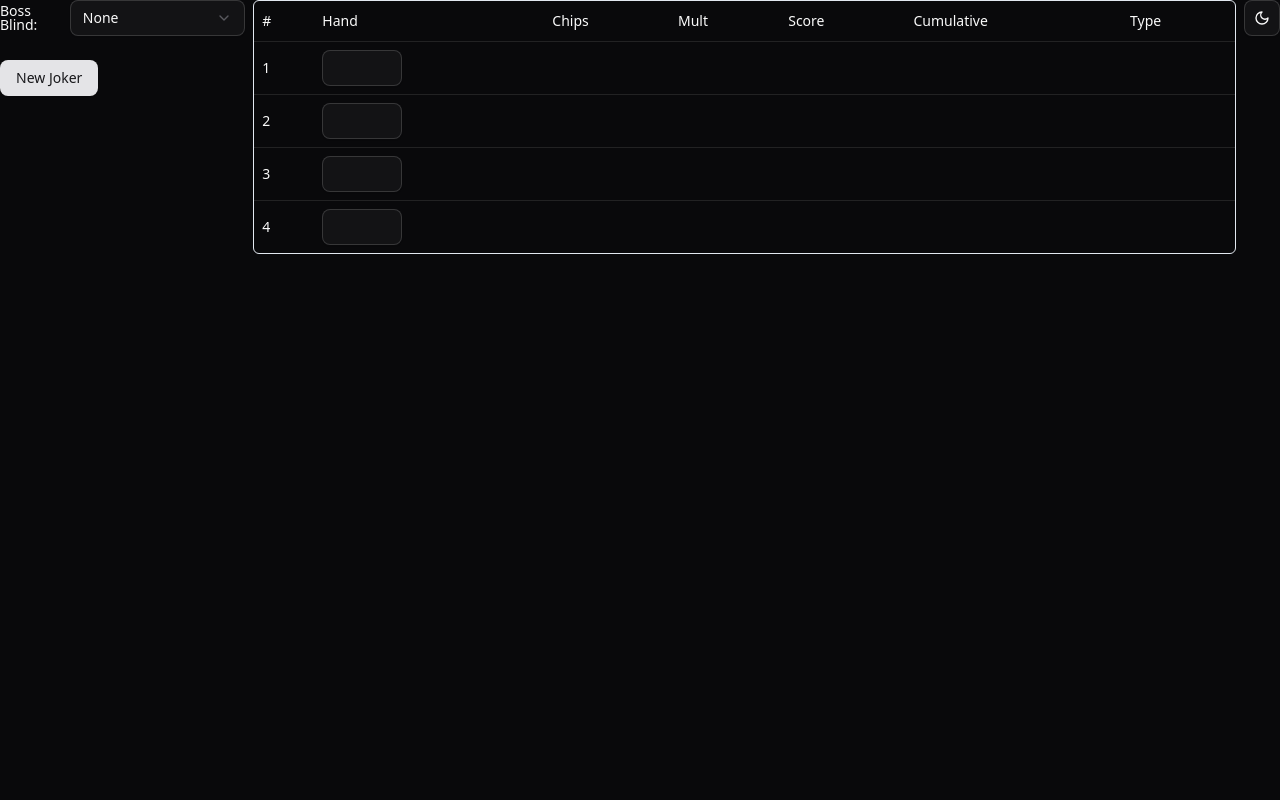
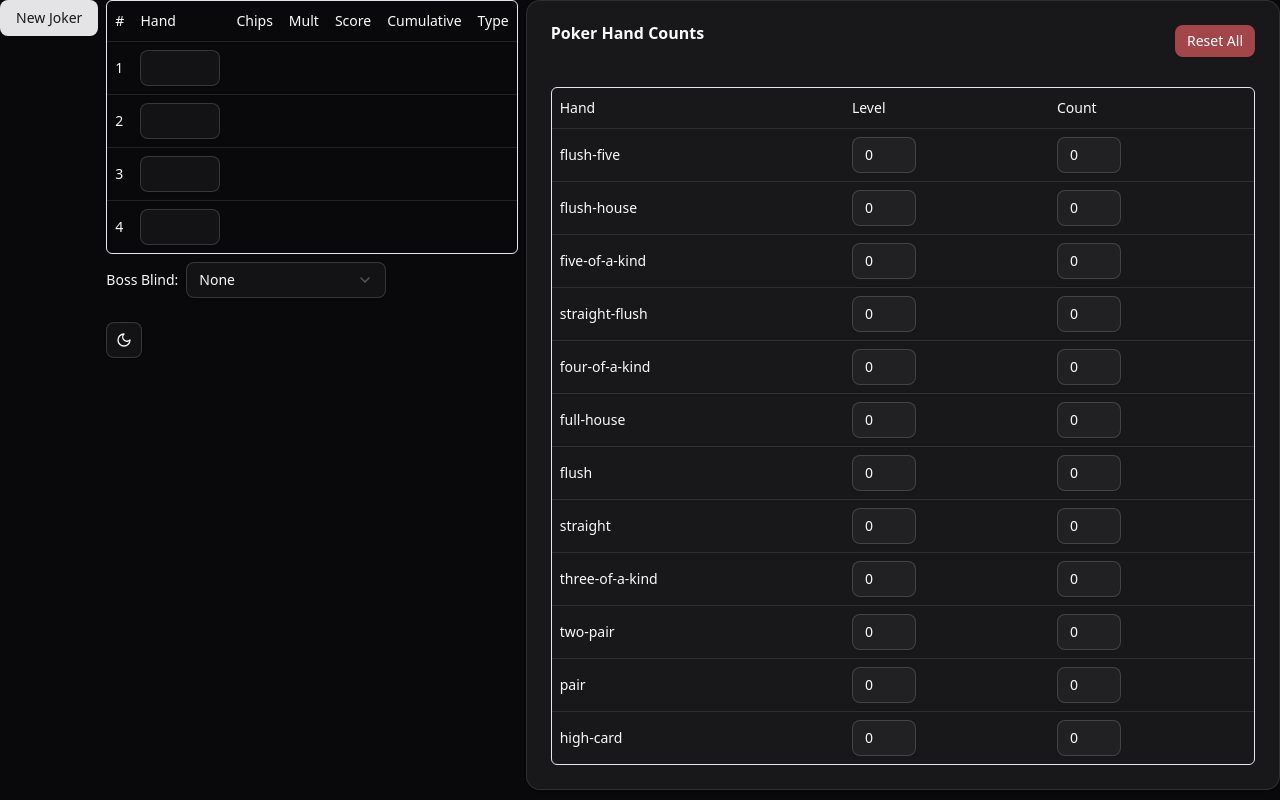
Before and after one commit to CharlesTaylor7/balatro-calculator, a React (Vite) app: page / in a window 1280 px wide. Built offline with nearby package versions, Linux system fonts and the light colour scheme.

Commit message:
Vibe coding

```diff
--- a/package.json
+++ b/package.json
@@ -21,6 +21,7 @@
     "@radix-ui/react-select": "^2.1.7",
     "@radix-ui/react-slot": "^1.2.0",
     "@tailwindcss/vite": "^4.1.3",
+    "@zod/mini": "4.0.0-beta.0",
     "class-variance-authority": "^0.7.1",
     "clsx": "^2.1.1",
     "lodash": "^4.17.21",
--- a/src/App.tsx
+++ b/src/App.tsx
@@ -1,21 +1,24 @@
 import { JokerList } from "@/JokerList";
 import { Rounds } from "@/Rounds";
-import { HandInfo } from "@/HandInfo";
 import { ModeToggle } from "./components/mode-toggle";
 import { BossBlindSelector } from "./components/boss-blind-selector";
+import { HandCountTable } from "./components/hand-planet-table";
 
 export default function App() {
   return (
     <>
-      <div className="flex items-start justify-between gap-2">
+      <div className="flex items-start justify-start gap-2">
         <div className="flex flex-col gap-2">
-          <BossBlindSelector />
           <JokerList />
         </div>
-        <Rounds />
-        <ModeToggle />
+
+        <div className="flex flex-col gap-2">
+          <Rounds />
+          <BossBlindSelector />
+          <ModeToggle />
+        </div>
+        <HandCountTable />
       </div>
-      <HandInfo />
     </>
   );
 }
--- a/src/HandInfo.tsx
+++ /dev/null
@@ -1,6 +0,0 @@
-import { useAppState } from "@/store";
-
-export function HandInfo() {
-  const { handInfo } = useAppState();
-  return null;
-}
--- a/src/JokerList.tsx
+++ b/src/JokerList.tsx
@@ -11,7 +11,7 @@ import {
   SelectItem,
   SelectValue,
 } from "@/components/ui/select";
-import { Joker, JOKERS } from "@/calculator";
+import { Joker, JOKERS, displayCounter } from "@/calculator";
 import {
   DndContext,
   closestCenter,
@@ -45,7 +45,7 @@ export function JokerList() {
     }),
     useSensor(KeyboardSensor, {
       coordinateGetter: sortableKeyboardCoordinates,
-    }),
+    })
   );
 
   const { jokers, pushJoker, setJokers } = useAppState();
@@ -136,7 +136,8 @@ function JokerComponent({ joker, index }: JokerProps) {
       </CardHeader>
       <CardContent>
         {joker.vars.kind === "counter" && (
-          <>
+          <div className="mb-3">
+            <div className="flex flex-row gap-2 items-center mb-1">
               <Label htmlFor={counterId}>Counter</Label>
               <Input
                 className="w-20"
@@ -144,12 +145,17 @@ function JokerComponent({ joker, index }: JokerProps) {
                 type="number"
                 value={joker.vars.counter}
                 onChange={(e) =>
-                updateJoker(index, "vars", { counter: e.target.value })
+                  updateJoker(index, "vars", {
+                    counter: Number(e.target.value),
+                  })
                 }
               />
-          </>
+            </div>
+            <div className="text-sm font-medium text-muted-foreground">
+              {displayCounter(joker.vars)}
+            </div>
+          </div>
         )}
-        {/* Photograph joker has no UI controls */}
         <div className="flex flex-row gap-2 items-center">
           <Label htmlFor={chipsId}>Chips</Label>
           <Input
--- a/src/calculator.ts
+++ b/src/calculator.ts
@@ -25,12 +25,11 @@ type ScoringContext = Score & {
 // Define a discriminated union for joker variants
 export type JokerVariant = CounterJoker | PhotographJoker | SimpleJoker;
 
-// Counter jokers have a counter and display function
+// Counter jokers have a counter
 export interface CounterJoker {
   kind: "counter";
   name: CounterJokerName;
   counter: number;
-  display(): string;
 }
 
 // Photograph joker has a photograph boolean
@@ -136,9 +135,6 @@ export function newJoker(name: string | null): Joker {
           kind: "counter",
           name,
           counter: 20,
-          display: function () {
-            return `+${this.counter} chips`;
-          },
         },
       };
 
@@ -159,9 +155,7 @@ export function newJoker(name: string | null): Joker {
           kind: "counter",
           name,
           counter: 0,
-          display: function () {
-            return `+${this.counter} mult`;
-          },
+
         },
       };
 
@@ -172,9 +166,6 @@ export function newJoker(name: string | null): Joker {
           kind: "counter",
           name,
           counter: 0,
-          display: function () {
-            return `x${0.2 * this.counter} mult`;
-          },
         },
       };
 
@@ -185,9 +176,6 @@ export function newJoker(name: string | null): Joker {
           kind: "counter",
           name,
           counter: 0,
-          display: function () {
-            return `+${this.counter} mult`;
-          },
         },
       };
 
@@ -198,9 +186,6 @@ export function newJoker(name: string | null): Joker {
           kind: "counter",
           name,
           counter: 0,
-          display: function () {
-            return `+${4 * this.counter} chips`;
-          },
         },
       };
 
@@ -211,9 +196,6 @@ export function newJoker(name: string | null): Joker {
           kind: "counter",
           name,
           counter: 0,
-          display: function () {
-            return `+${15 * this.counter} chips`;
-          },
         },
       };
 
@@ -383,7 +365,7 @@ export function scoreRounds(
     chips: 0,
     mult: 0,
     handInfo: cloneDeep(state.handInfo),
-    jokers: state.jokers,
+    jokers: cloneDeep(state.jokers),
     pareidolia: state.jokers.some((j) => j.vars.name === "Pareidolia"),
     splash: state.jokers.some((j) => j.vars.name === "Splash"),
     bossBlind: state.bossBlind,
@@ -442,6 +424,28 @@ function isFaceCard(rank: Rank, context: ScoringContext) {
 }
 
 // Apply boss blind debuffs to cards in a hand
+// Display function for counter jokers
+export function displayCounter(joker: CounterJoker): string {
+  const { name, counter } = joker;
+
+  switch (name) {
+    case "Ice Cream":
+      return `+${5 * counter} chips`;
+    case "Green Joker":
+      return `+${counter} mult`;
+    case "Ride The Bus":
+      return `+${counter} mult`;
+    case "Obelisk":
+      return `x${(0.2 * counter).toFixed(1)} mult`;
+    case "Square Joker":
+      return `+${4 * counter} chips`;
+    case "Runner":
+      return `+${15 * counter} chips`;
+    default:
+      return `${counter}`;
+  }
+}
+
 function applyBossBlindDebuffs(context: ScoringContext, cards: Card[]): void {
   if (!context.bossBlind) return;
 
@@ -449,27 +453,32 @@ function applyBossBlindDebuffs(context: ScoringContext, cards: Card[]): void {
     // Check if this card should be debuffed based on the boss blind
     switch (context.bossBlind) {
       case "The Club":
-        if (card.suit === "C") {
+        // Debuff if suit is Club, Wild, or null/undefined (unknown)
+        if (card.suit === "C" || card.suit === "W" || card.suit == null) {
           card.debuffed = true;
         }
         break;
       case "The Goad":
-        if (card.suit === "S") {
+        // Debuff if suit is Spade, Wild, or null/undefined (unknown)
+        if (card.suit === "S" || card.suit === "W" || card.suit == null) {
           card.debuffed = true;
         }
         break;
       case "The Window":
-        if (card.suit === "D") {
+        // Debuff if suit is Diamond, Wild, or null/undefined (unknown)
+        if (card.suit === "D" || card.suit === "W" || card.suit == null) {
           card.debuffed = true;
         }
         break;
       case "The Head":
-        if (card.suit === "H") {
+        // Debuff if suit is Heart, Wild, or null/undefined (unknown)
+        if (card.suit === "H" || card.suit === "W" || card.suit == null) {
           card.debuffed = true;
         }
         break;
       case "The Plant":
-        if (card.rank === "J" || card.rank === "Q" || card.rank === "K") {
+        // Debuff if card is a face card (J, Q, K) or if pareidolia is active
+        if (isFaceCard(card.rank, context)) {
           card.debuffed = true;
         }
         break;
--- /dev/null
+++ b/src/components/hand-planet-table.tsx
@@ -0,0 +1,74 @@
+import { useAppState } from "@/store";
+import { Input } from "@/components/ui/input";
+import { Card, CardContent, CardHeader, CardTitle } from "@/components/ui/card";
+import { Table, TableBody, TableCell, TableHead, TableHeader, TableRow } from "@/components/ui/table";
+import { Button } from "@/components/ui/button";
+import { PokerHand } from "@/calculator";
+
+export function HandCountTable() {
+  const { handInfo, updateHandInfo } = useAppState();
+
+  // Handle hand count changes
+  const handleHandCountChange = (hand: PokerHand, value: string, field: "lvl" | "count") => {
+    const numValue = parseInt(value) || 0;
+    updateHandInfo(hand, field, numValue);
+  };
+
+  // Reset all counts
+  const resetCounts = () => {
+    // Reset hand counts
+    Object.keys(handInfo).forEach(hand => {
+      updateHandInfo(hand as PokerHand, "lvl", 0);
+      updateHandInfo(hand as PokerHand, "count", 0);
+    });
+  };
+
+  return (
+    <Card className="w-full">
+      <CardHeader>
+        <CardTitle className="flex justify-between">
+          <span>Poker Hand Counts</span>
+          <Button variant="destructive" size="sm" onClick={resetCounts}>
+            Reset All
+          </Button>
+        </CardTitle>
+      </CardHeader>
+      <CardContent>
+        <Table>
+          <TableHeader>
+            <TableRow>
+              <TableHead>Hand</TableHead>
+              <TableHead>Level</TableHead>
+              <TableHead>Count</TableHead>
+            </TableRow>
+          </TableHeader>
+          <TableBody>
+            {Object.entries(handInfo).map(([hand, info]) => (
+              <TableRow key={hand}>
+                <TableCell className="font-medium">{hand}</TableCell>
+                <TableCell>
+                  <Input
+                    type="number"
+                    min="0"
+                    className="w-16"
+                    value={info.lvl}
+                    onChange={(e) => handleHandCountChange(hand as PokerHand, e.target.value, "lvl")}
+                  />
+                </TableCell>
+                <TableCell>
+                  <Input
+                    type="number"
+                    min="0"
+                    className="w-16"
+                    value={info.count}
+                    onChange={(e) => handleHandCountChange(hand as PokerHand, e.target.value, "count")}
+                  />
+                </TableCell>
+              </TableRow>
+            ))}
+          </TableBody>
+        </Table>
+      </CardContent>
+    </Card>
+  );
+}
--- a/src/store.ts
+++ b/src/store.ts
@@ -95,6 +95,13 @@ export const useAppState = create(
           }),
 
         setBossBlind: (bossBlind: BossBlind | undefined) => set({ bossBlind }),
+
+        updateHandInfo: (hand: PokerHand, field: "lvl" | "count", value: number) =>
+          set(state => {
+            const newHandInfo = { ...state.handInfo };
+            newHandInfo[hand][field] = value;
+            return { handInfo: newHandInfo };
+          }),
       }),
     ),
     {
```
Also changed, not shown: 2 other files (tests, documents, lock files or other folders). Lines whose indentation alone changed are shown as unchanged.
